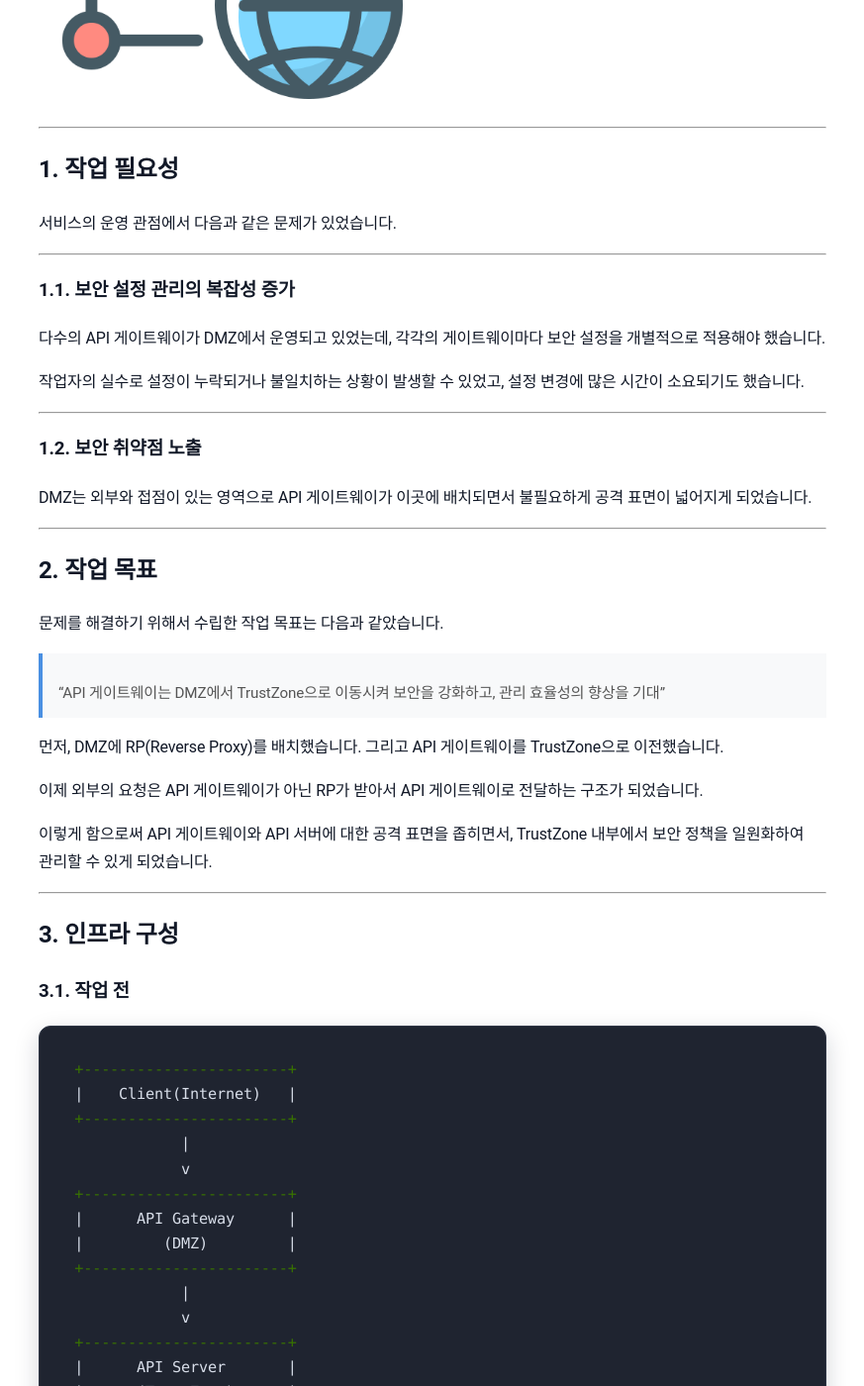
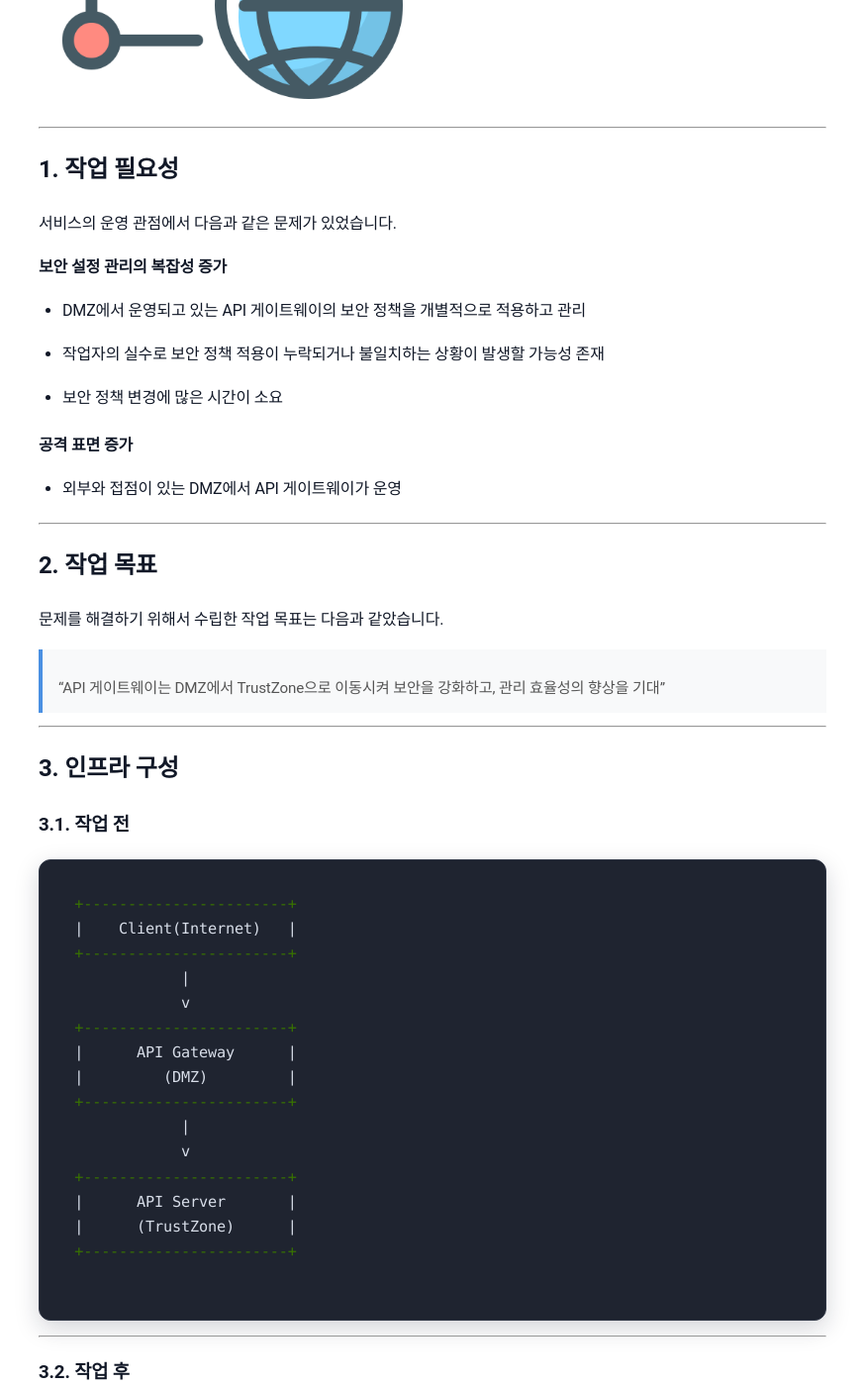
Before and after one commit to sanghoon-lee/sanghoon-lee.github.io, a Jekyll site: the page built from _posts/2025-11-29-rp.md, in a window 1280 px wide and 1400 px high, scrolled down 709 px. Shown: the whole window at 99% size, without its empty margins (203-1076 px from the left). Built offline with Jekyll 4.4.1, drawn with Linux system fonts in a browser that asks for light colours; nearby versions of some CDN libraries; comment, search, counter and statistics services are not loaded; some of the changed text lies outside the part shown.

Commit message:
RP 포스팅 수정/보완

```diff
--- a/_posts/2025-11-29-rp.md
+++ b/_posts/2025-11-29-rp.md
@@ -19,19 +19,17 @@ DMZ에 배치되어 있던 API 게이트웨이를 TrustZone으로 이전하는
 
 서비스의 운영 관점에서 다음과 같은 문제가 있었습니다.
 
----
+**보안 설정 관리의 복잡성 증가**
 
-### 1.1. 보안 설정 관리의 복잡성 증가
+* DMZ에서 운영되고 있는 API 게이트웨이의 보안 정책을 개별적으로 적용하고 관리
 
-다수의 API 게이트웨이가 DMZ에서 운영되고 있었는데, 각각의 게이트웨이마다 보안 설정을 개별적으로 적용해야 했습니다.
+* 작업자의 실수로 보안 정책 적용이 누락되거나 불일치하는 상황이 발생할 가능성 존재
 
-작업자의 실수로 설정이 누락되거나 불일치하는 상황이 발생할 수 있었고, 설정 변경에 많은 시간이 소요되기도 했습니다.
+* 보안 정책 변경에 많은 시간이 소요
 
----
+**공격 표면 증가**
 
-### 1.2. 보안 취약점 노출
-
-DMZ는 외부와 접점이 있는 영역으로 API 게이트웨이가 이곳에 배치되면서 불필요하게 공격 표면이 넓어지게 되었습니다.
+* 외부와 접점이 있는 DMZ에서 API 게이트웨이가 운영
 
 ---
 
@@ -40,12 +38,6 @@ DMZ는 외부와 접점이 있는 영역으로 API 게이트웨이가 이곳에
 문제를 해결하기 위해서 수립한 작업 목표는 다음과 같았습니다.
 
 > "API 게이트웨이는 DMZ에서 TrustZone으로 이동시켜 보안을 강화하고, 관리 효율성의 향상을 기대"
-
-먼저, DMZ에 RP(Reverse Proxy)를 배치했습니다. 그리고 API 게이트웨이를 TrustZone으로 이전했습니다.
-
-이제 외부의 요청은 API 게이트웨이가 아닌 RP가 받아서 API 게이트웨이로 전달하는 구조가 되었습니다.
-
-이렇게 함으로써 API 게이트웨이와 API 서버에 대한 공격 표면을 좁히면서, TrustZone 내부에서 보안 정책을 일원화하여 관리할 수 있게 되었습니다.
 
 ---
 
@@ -107,12 +99,12 @@ DMZ는 외부와 접점이 있는 영역으로 API 게이트웨이가 이곳에
 **보안성 강화**
 
 * DMZ 역할을 최소 기능으로 단순화 → 공격 표면 축소
-* 보안 정책 일원화 → 보안 설정의 일관성과 효율성을 보장
+* 작업자의 실수로 보안 정책 누락 가능성 차단 → 일관된 보안 정책 적용 및 관리
 
 **운영 효율성 증가**
 
-* 작업 단순화 → 모든 보안 정책 적용과 배포 작업이 TrustZone 내에서만 이루어지기 때문에, 작업속도가 빠름(이전처럼 여러 서버에 개별 적용할 필요 없음)
-* 장애대응 속도 향상 → 모든 API 요청이 TrustZone 내에서만 처리되므로, 모니터링이 용이
+* TrustZone 내에서 일괄적으로 보안 정책 배포 → 작업 시간 단축
+* Trustzone 내에서 API 요청 처리 → 장애 모니터링 용이 및 대응 속도 향상
 
 ---
 
```
